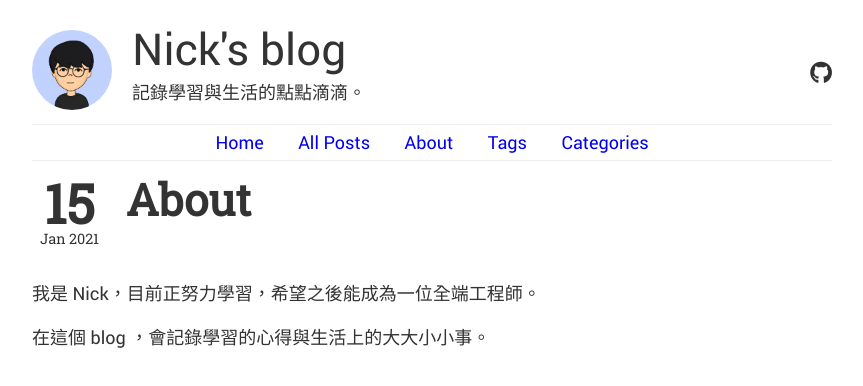
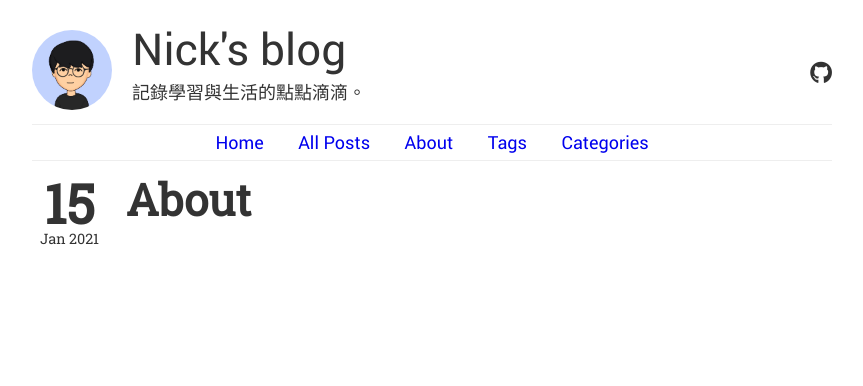
Before and after one commit to Nickzip/Nickzip.github.io, a plain HTML site: page about/index.html in a window 1280 px wide. Shown: the whole page, without its empty margins (208-1071 px from the left). Drawn offline with Linux system fonts and the light colour scheme; files whose address does not match are found by name.

Commit message:
second commit

```diff
--- a/about/index.html
+++ b/about/index.html
@@ -82,8 +82,6 @@
 		</div>
 	</div>
 	<div class="markdown">
-		<p>我是 Nick，目前正努力學習，希望之後能成為一位全端工程師。</p>
-<p>在這個 blog ，會記錄學習的心得與生活上的大大小小事。</p>
 
 	</div>
 
```
